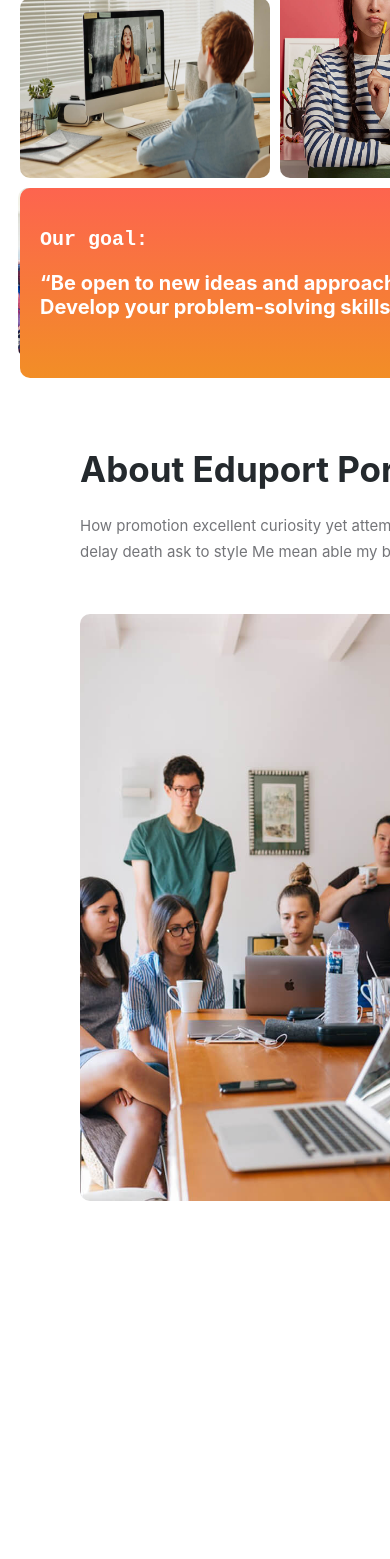
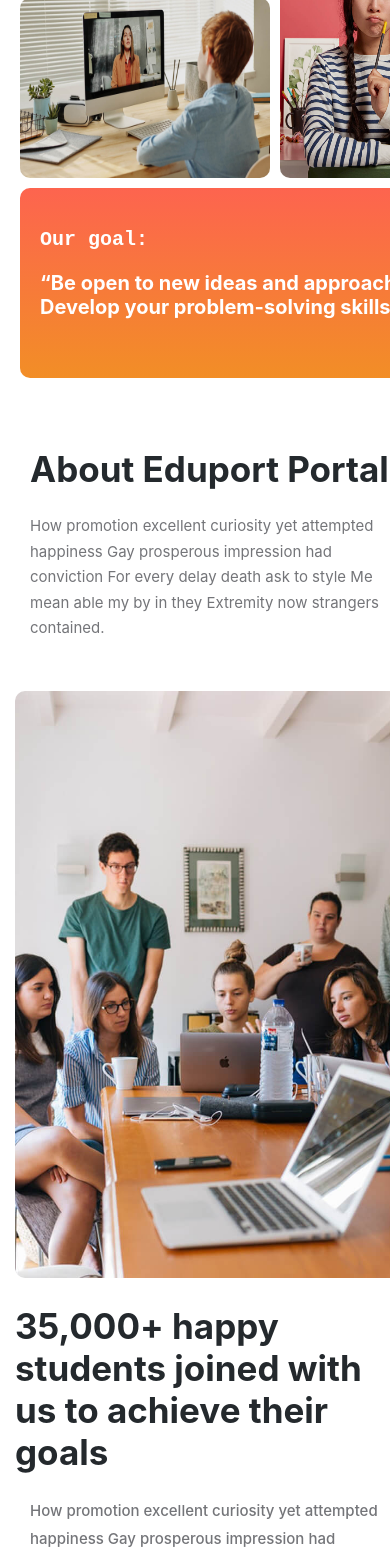
Before and after one commit to Leen-odeh3/Eduport_LMS, a React (Create React App) app: page /About in a window 390 px wide. Shown: the part 432-1991 px from the top of the page. Built offline with nearby package versions, Linux system fonts and the light colour scheme.

Commit message:
(Directory) Added Second Page_About EduPort

```diff
--- a/src/component/Asset/Asset.css
+++ b/src/component/Asset/Asset.css
@@ -125,10 +125,7 @@
     }
 
     img.notsad {
-      top:820px;
-        width: 450px;
-        height: 170px;
-        left: 18px;
+    display: none;
     }
 
 
--- a/src/component/Portal/Portal.css
+++ b/src/component/Portal/Portal.css
@@ -9,3 +9,12 @@ color:#747579 ;
 font-weight: 400;
 line-height: 1.7;
 }
+@media (max-width:700px){
+    .portal{
+        width:fit-content;
+        margin-left: 30px;
+    }
+    .promotion{
+
+    }
+}
--- a/src/component/Promotion/Promotion.css
+++ b/src/component/Promotion/Promotion.css
@@ -18,5 +18,14 @@
     line-height: 1.9;
     margin-left: 15px;
     margin-top: 10px;
+}
+@media (max-width:700px){
+    .myall{
+        width:500px;
 
+    }
+    .ALL{
+        display: block;
+        margin-left: 15px;
+    }
 }
```
